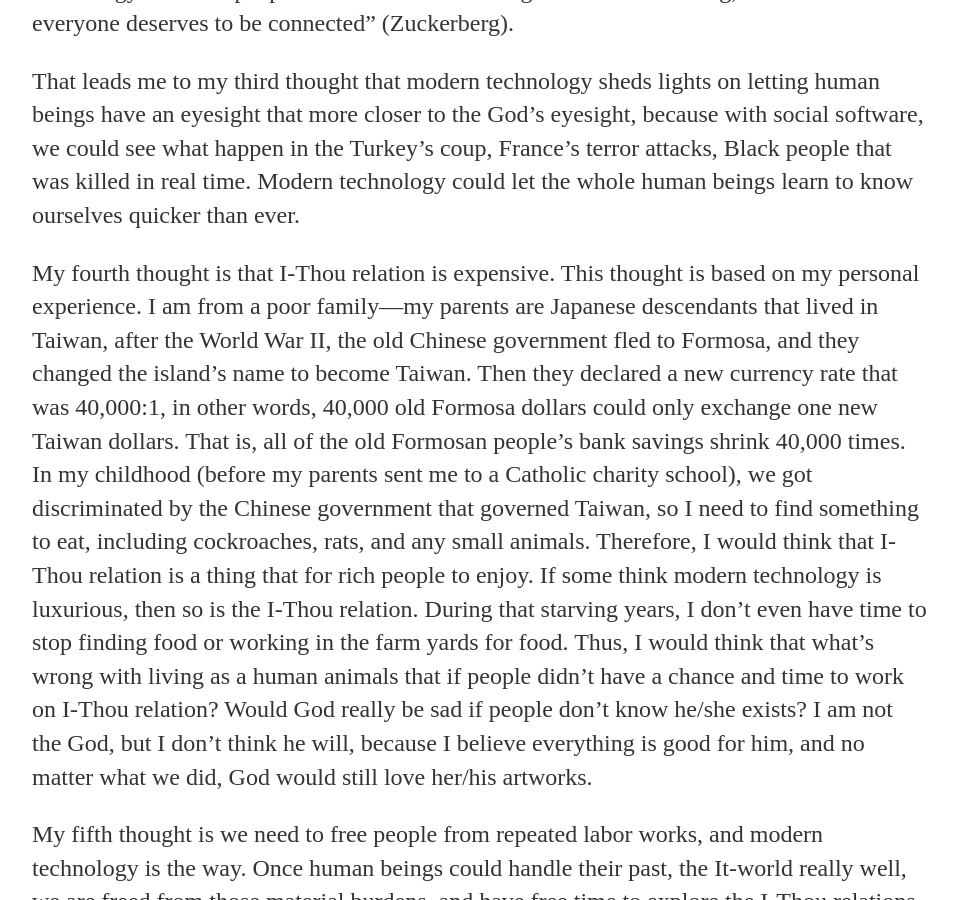
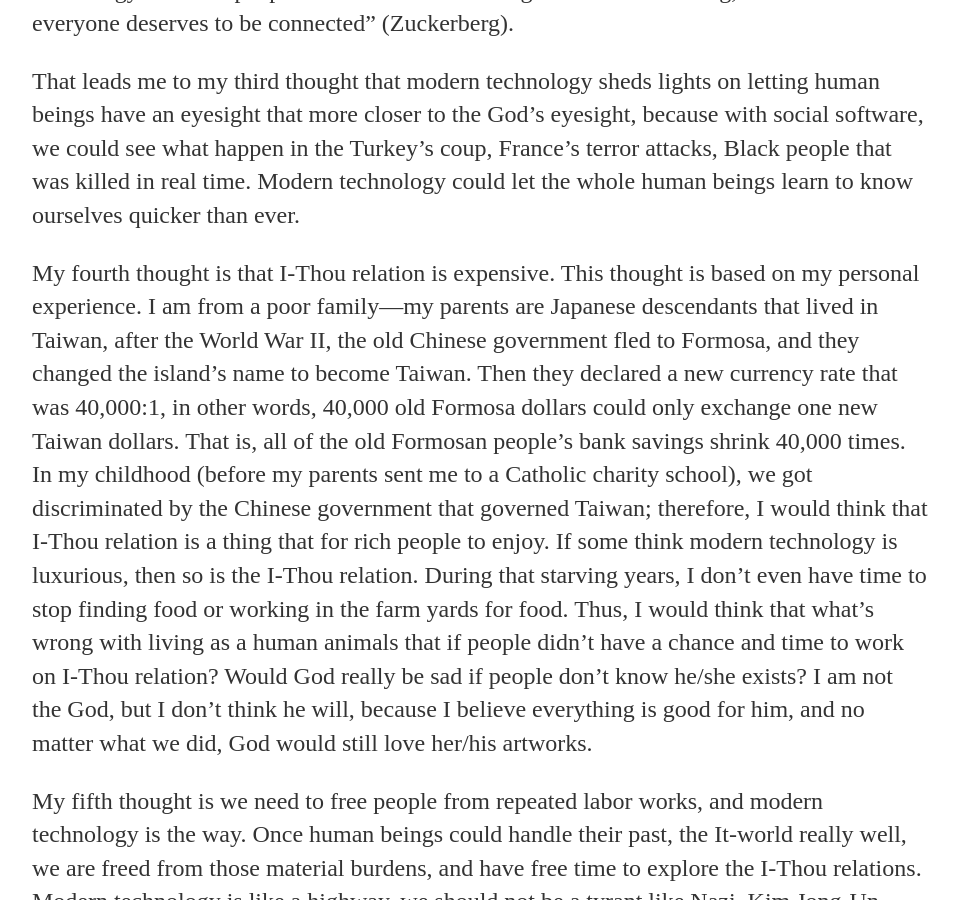
Before and after one commit to williamchuang/williamchuang.github.io, a Jekyll site: the page built from _posts/2016-07-18-Iandthou-paper.md, in a window 1280 px wide and 900 px high, scrolled down 4599 px. Shown: the whole window, without its empty margins (160-1117 px from the left). Built offline with Jekyll 4.4.1, drawn with Linux system fonts in a browser that asks for light colours; comment, search, counter and statistics services are not loaded.

Commit message:
Update 2016-07-18-Iandthou-paper.md

```diff
--- a/_posts/2016-07-18-Iandthou-paper.md
+++ b/_posts/2016-07-18-Iandthou-paper.md
@@ -26,7 +26,7 @@
 
 That leads me to my third thought that modern technology sheds lights on letting human beings have an eyesight that more closer to the God’s eyesight, because with social software, we could see what happen in the Turkey’s coup, France’s terror attacks, Black people that was killed in real time. Modern technology could let the whole human beings learn to know ourselves quicker than ever.<br>
 
-My fourth thought is that I-Thou relation is expensive. This thought is based on my personal experience. I am from a poor family—my parents are Japanese descendants that lived in Taiwan, after the World War II, the old Chinese government fled to Formosa, and they changed the island’s name to become Taiwan. Then they declared a new currency rate that was 40,000:1, in other words, 40,000 old Formosa dollars could only exchange one new Taiwan dollars. That is, all of the old Formosan people’s bank savings shrink 40,000 times. In my childhood (before my parents sent me to a Catholic charity school), we got discriminated by the Chinese government that governed Taiwan, so I need to find something to eat, including cockroaches, rats, and any small animals. Therefore, I would think that I-Thou relation is a thing that for rich people to enjoy. If some think modern technology is luxurious, then so is the I-Thou relation. During that starving years, I don’t even have time to stop finding food or working in the farm yards for food. Thus, I would think that what’s wrong with living as a human animals that if people didn’t have a chance and time to work on I-Thou relation? Would God really be sad if people don’t know he/she exists? I am not the God, but I don’t think he will, because I believe everything is good for him, and no matter what we did, God would still love her/his artworks.<br>
+My fourth thought is that I-Thou relation is expensive. This thought is based on my personal experience. I am from a poor family—my parents are Japanese descendants that lived in Taiwan, after the World War II, the old Chinese government fled to Formosa, and they changed the island’s name to become Taiwan. Then they declared a new currency rate that was 40,000:1, in other words, 40,000 old Formosa dollars could only exchange one new Taiwan dollars. That is, all of the old Formosan people’s bank savings shrink 40,000 times. In my childhood (before my parents sent me to a Catholic charity school), we got discriminated by the Chinese government that governed Taiwan; therefore, I would think that I-Thou relation is a thing that for rich people to enjoy. If some think modern technology is luxurious, then so is the I-Thou relation. During that starving years, I don’t even have time to stop finding food or working in the farm yards for food. Thus, I would think that what’s wrong with living as a human animals that if people didn’t have a chance and time to work on I-Thou relation? Would God really be sad if people don’t know he/she exists? I am not the God, but I don’t think he will, because I believe everything is good for him, and no matter what we did, God would still love her/his artworks.<br>
 
 My fifth thought is we need to free people from repeated labor works, and modern technology is the way. Once human beings could handle their past, the It-world really well, we are freed from those material burdens, and have free time to explore the I-Thou relations. Modern technology is like a highway, we should not be a tyrant like Nazi, Kim Jong-Un, Stalin, or Mao to ban other people’s thoughts. Because all of them are God’s artworks, or God’s artworks’ artworks—God loves them, so I love them too. Everyone could use this highway to reach anyone she would like to know on this planet—across the border and cultural restrictions—to develop the internationally interpersonal I-Thou relations. Both saints and criminals could use the highway, because to connect to others should be a human right. We should not be like China: only because criminals could use the Internet, the Chinese government bans the freedom of using the Internet and built the Great Firewall to control what kinds of things could be posted on the internet. Again, all humans are created by God, are the artworks of God, so we should believe in humanity that if criminals use the highway, in the end of the day they could reach the eternal Thou too.<br>
 
```
